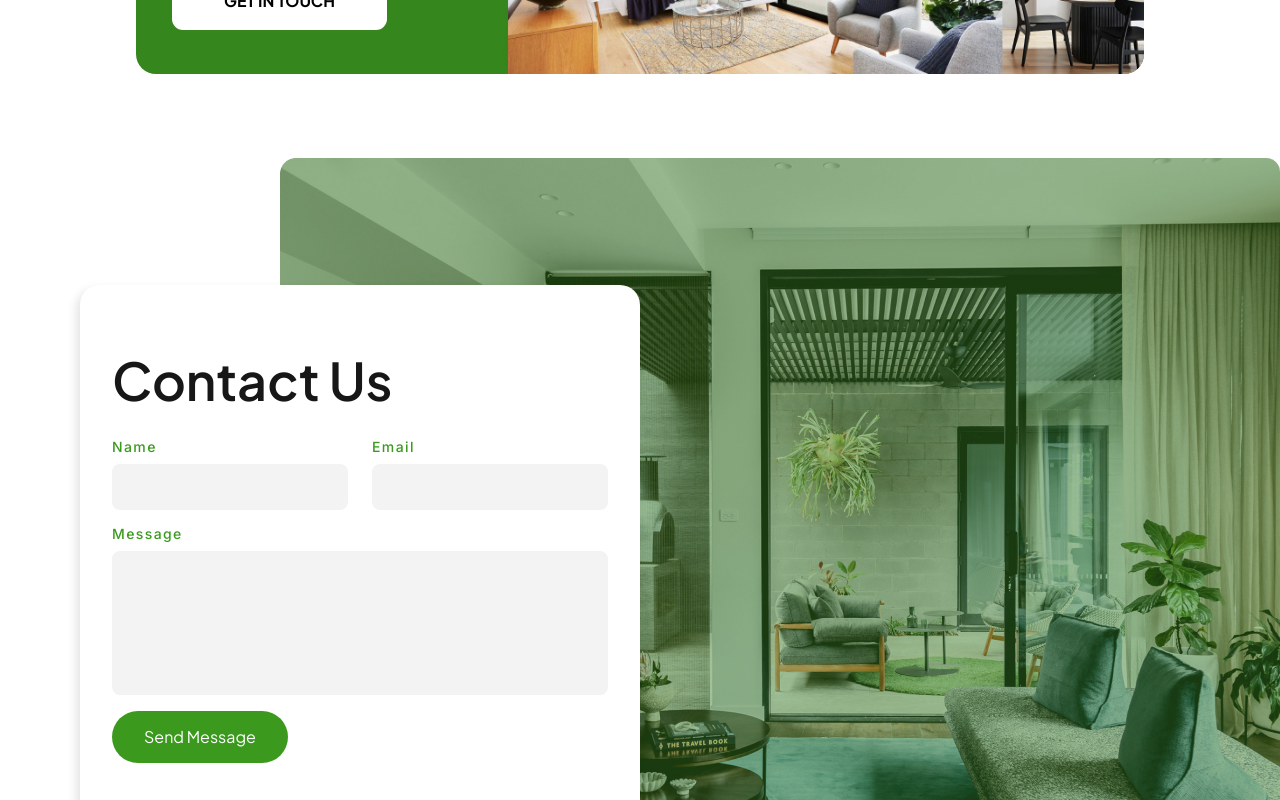
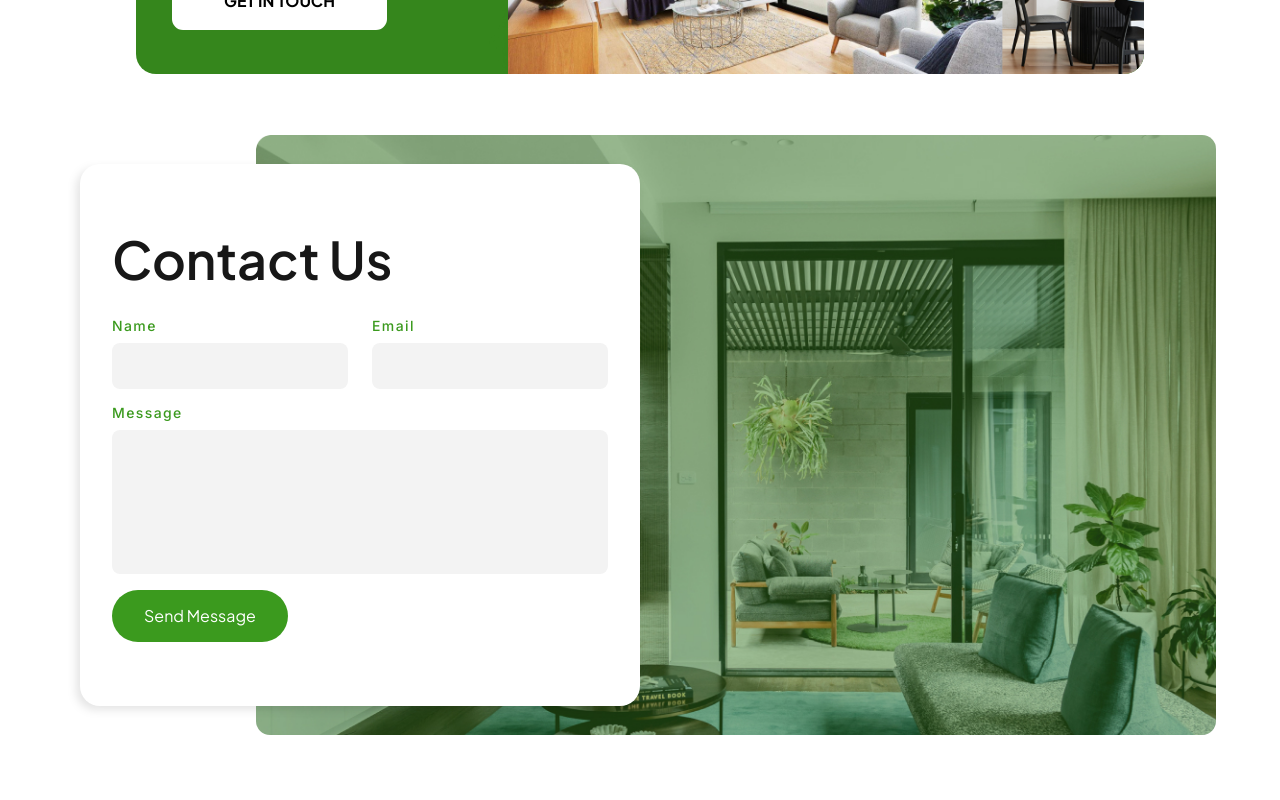
Before and after one commit to waris-ansar/finstar, a Next.js app: page / in a window 1280 px wide. Shown: the part 4820-5620 px from the top of the page. Built offline with nearby package versions, Linux system fonts and the light colour scheme.

Commit message:
Update Contact.jsx

```diff
--- a/components/landingpage/Contact.jsx
+++ b/components/landingpage/Contact.jsx
@@ -4,17 +4,8 @@ import ContactForm from "./ContactForm";
 
 const Contact = () => {
   return (
-    <div className="max-container w-full relative min-h-auto sm:min-h-[33rem] lg:min-h-[40rem] xl:min-h-[49rem] flex items-center">
-      <div className="absolute right-0 w-[53rem] sm:w-[50rem] md:w-[43rem] lg:w-[52.5rem] xl:w-[62.5rem] h-auto">
-        <Image
-          src="/assets/contact-bg.jpg"
-          width={1000}
-          height={800}
-          alt="contact-bg"
-          className="rounded-[14px]"
-          style={{ width: "100%", height: "100%" }}
-        />
-      </div>
+    <div className="mt-8 max-container w-full relative min-h-auto flex items-center">
+      <div className="bg-[url('/assets/contact-bg.jpg')] bg-cover bg-no-repeat w-full md:w-[75%] h-[600px] rounded-[14px] absolute right-0 pt-4 mr-0 md:mr-[2.5rem] lg:mr-16"></div>
 
       <div className="w-[35rem] mx-auto md:mx-0 max-w-full bg-white drop-shadow-[-4px_4px_4px_rgba(0,0,0,0.10)] px-4 sm:px-8 rounded-[20px] py-8 sm:py-16">
         <h2 className="heading2 text-primaryBlack capitalize mb-3">
```
